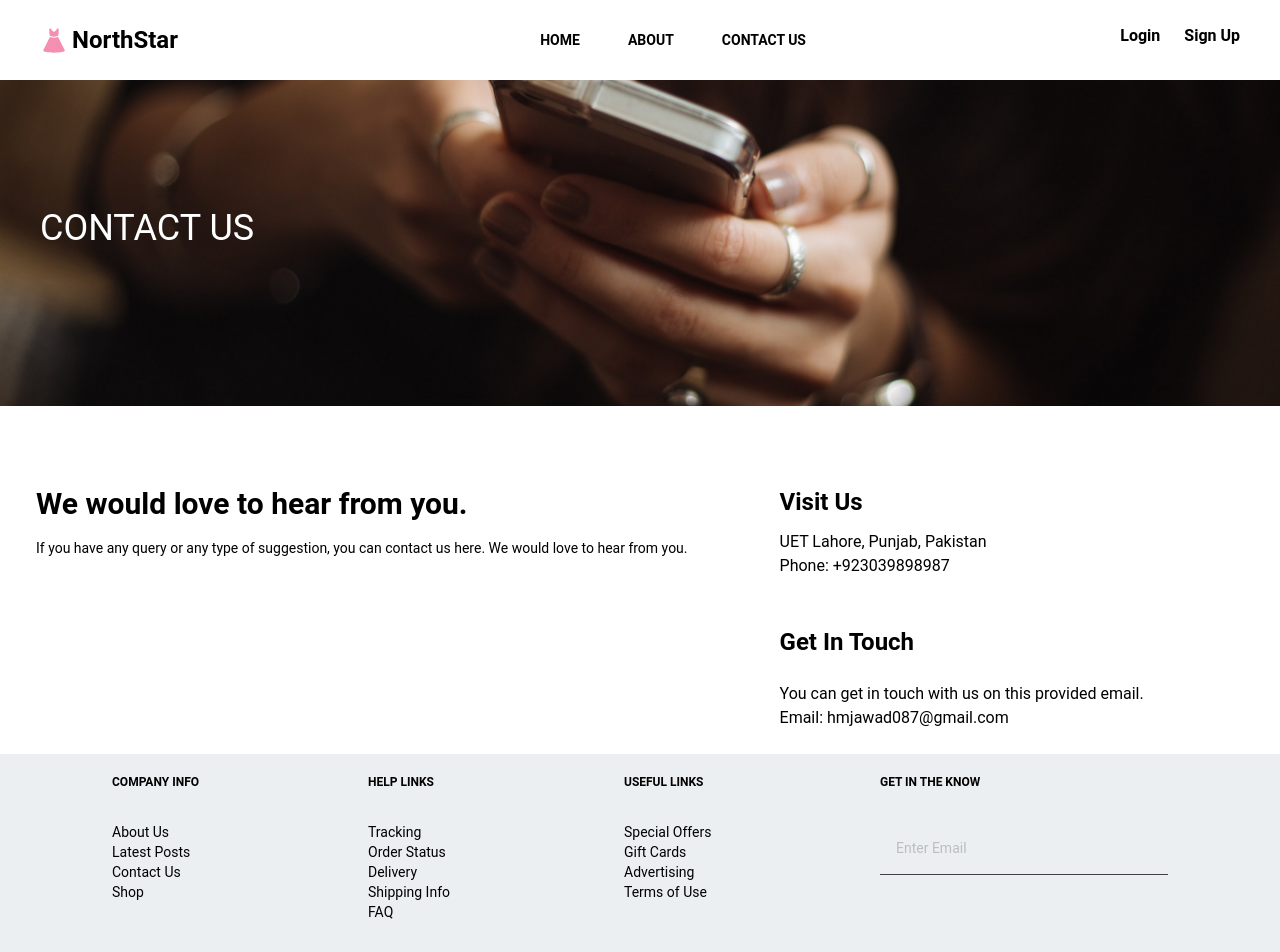
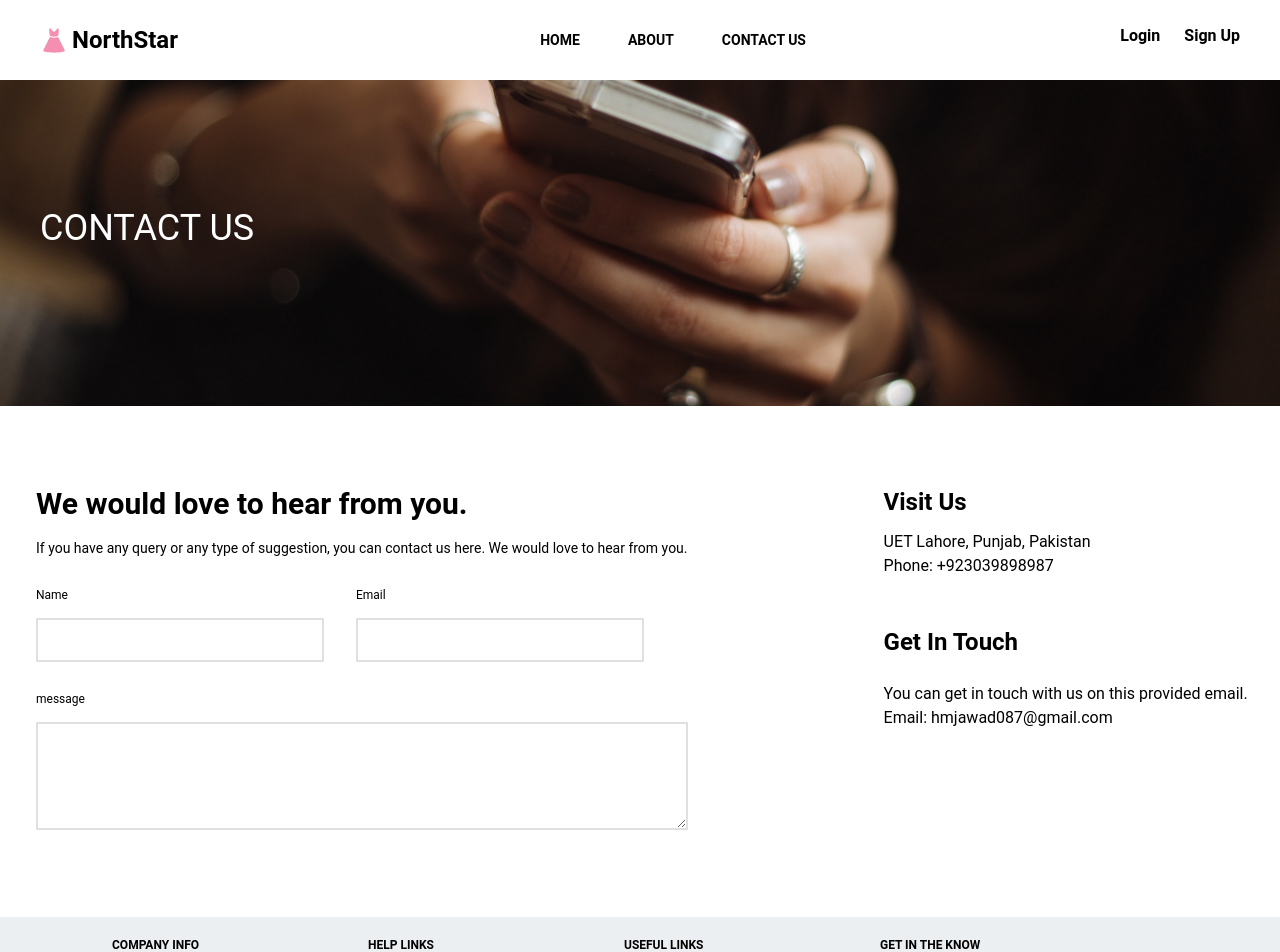
Before and after one commit to Ahalya-KT/EcommerceFashion, a React (Vite) app: page /contactUs in a window 1280 px wide. Shown: the top 952 px of the page. Built offline with nearby package versions, Linux system fonts and the light colour scheme.

Commit message:
completed contact us page

```diff
--- a/src/Page/Contact.tsx
+++ b/src/Page/Contact.tsx
@@ -18,7 +18,7 @@ function Contact() {
       </div>
 
       {/* form */}
-      <div className="flex gap-14">
+      <div className="flex gap-40">
         <div className="px-9">
           <p className="font-semibold text-3xl">
             We would love to hear from you.
@@ -28,7 +28,44 @@ function Contact() {
             here. We would love to hear from you.
           </p>
 
-          <form></form>
+          <form>
+            <div className="flex gap-8">
+              <div className="flex flex-col">
+                <div className="mt-2">
+                  <label className="text-xs">Name</label>
+                </div>
+                <div>
+                  <input
+                    type="text"
+                    className="border-solid border-2 border-gray-300 mt-3 p-2 w-72"
+                  />
+                </div>
+              </div>
+
+              <div className="flex flex-col">
+                <div className="mt-2">
+                  <label className="text-xs">Email</label>
+                </div>
+                <div>
+                  <input
+                    type="text"
+                    className="border-solid border-2 border-gray-300 mt-3 p-2 w-72"
+                  />
+                </div>
+              </div>
+            </div>
+
+            <div className="mt-6">
+              <label className="text-xs">message</label>
+            </div>
+            <div>
+              <textarea
+                name=""
+                id=""
+                className="border-2 border-gray-300 mt-3 w-full p-7"
+              />
+            </div>
+          </form>
         </div>
 
         {/* section1.2 */}
@@ -53,7 +90,7 @@ function Contact() {
         </div>
       </div>
 
-      <div>
+      <div className="mt-20">
         <Footer />
       </div>
     </div>
```
